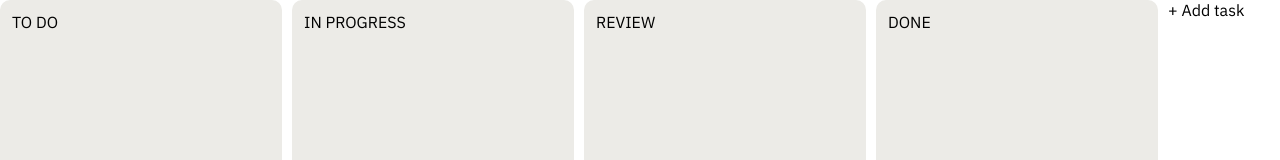
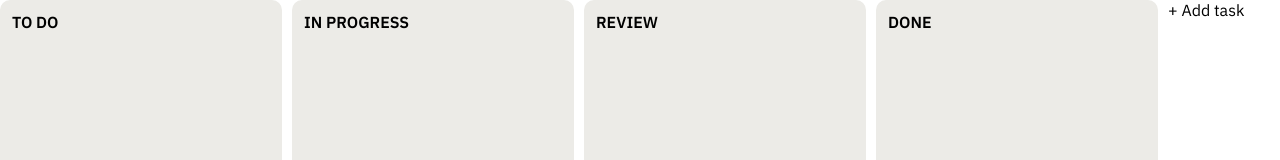
Before and after one commit to makzylinski/TaskFlow, an Angular app in the folder task-flow-frontend/: page / in a window 1280 px wide. Shown: the top 160 px of the page. Built offline with nearby package versions, Linux system fonts and the light colour scheme.

Commit message:
font weight

```diff
--- a/task-flow-frontend/src/app/components/column/column.scss
+++ b/task-flow-frontend/src/app/components/column/column.scss
@@ -2,6 +2,7 @@
   display: flex;
   flex-direction: row;
   gap: 10px;
+
   &__wrapper {
     min-height: 70vh;
     background: #ecebe7;
@@ -9,4 +10,8 @@
     border-radius: 10px;
     padding: 12px;
   }
+
+  &__name {
+    font-weight: 700;
+  }
 }
```
